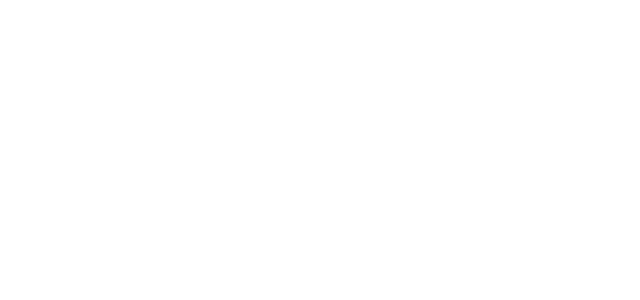
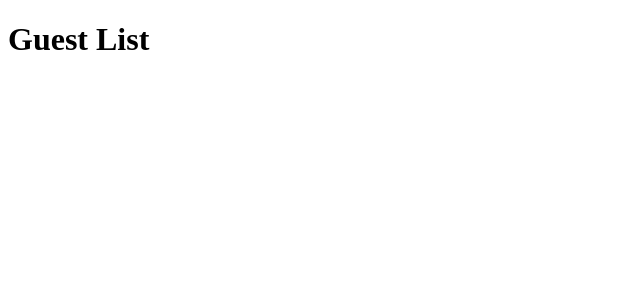
Before and after one commit to DamianDM2006/block27_workshop-GuestList, a React (Vite) app: page / in a window 1280 px wide. Shown: the top 300 px of the page, without its empty margins (0-640 px from the left). Built offline with nearby package versions, Linux system fonts and the light colour scheme.

Commit message:
initial set-up and test: success.

```diff
--- a/src/App.jsx
+++ b/src/App.jsx
@@ -1,3 +1,9 @@
-export default function App() {
-  return <></>;
-}
+const App = () => {
+  return (
+    <>
+      <h1>Guest List</h1>
+    </>
+  );
+};
+
+export default App;
--- a/src/main.jsx
+++ b/src/main.jsx
@@ -1,10 +1,5 @@
-import { StrictMode } from "react";
 import { createRoot } from "react-dom/client";
 import "./index.css";
 import App from "./App.jsx";
 
-createRoot(document.getElementById("root")).render(
-  <StrictMode>
-    <App />
-  </StrictMode>
-);
+createRoot(document.getElementById("root")).render(<App />);
```
